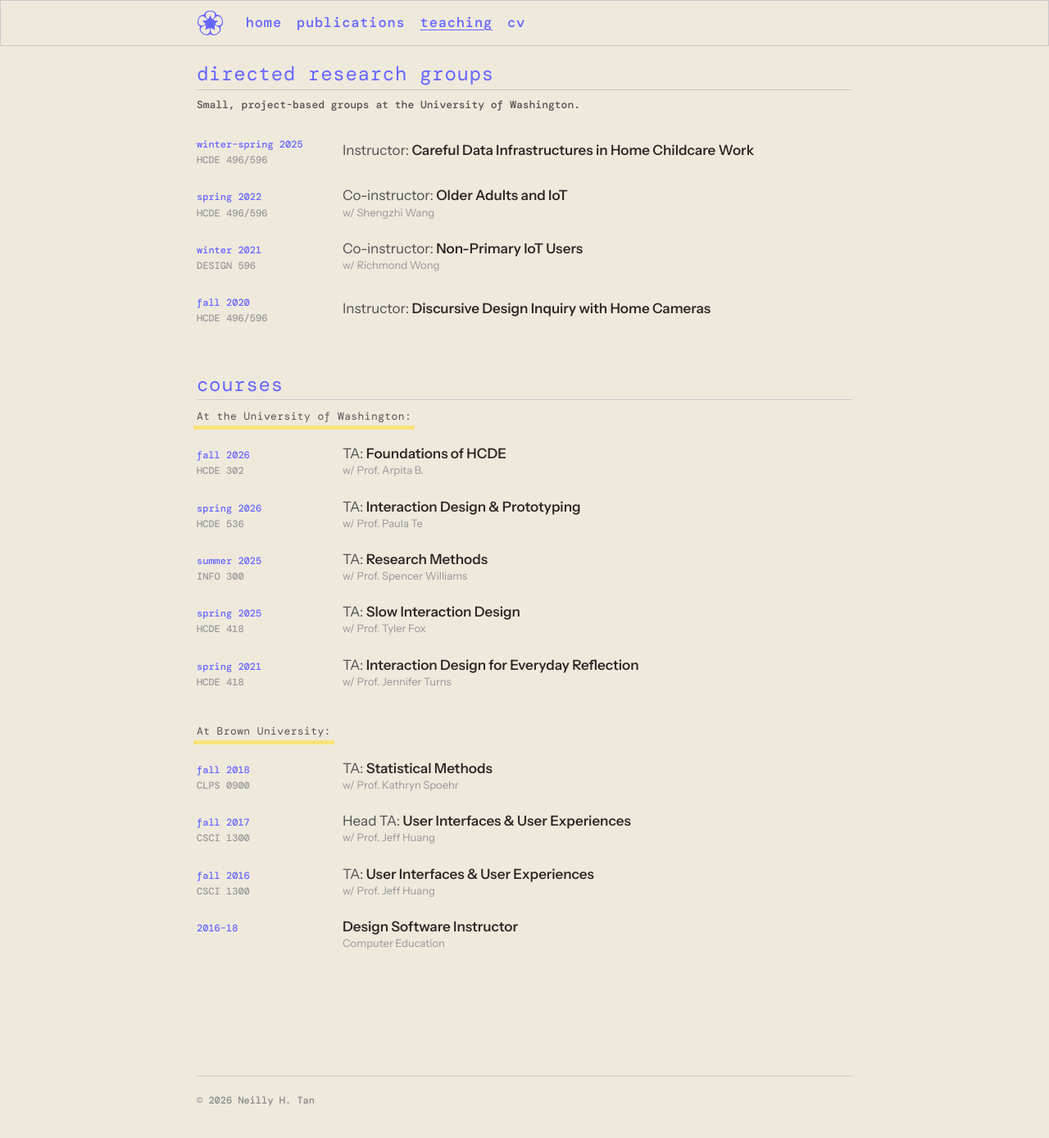
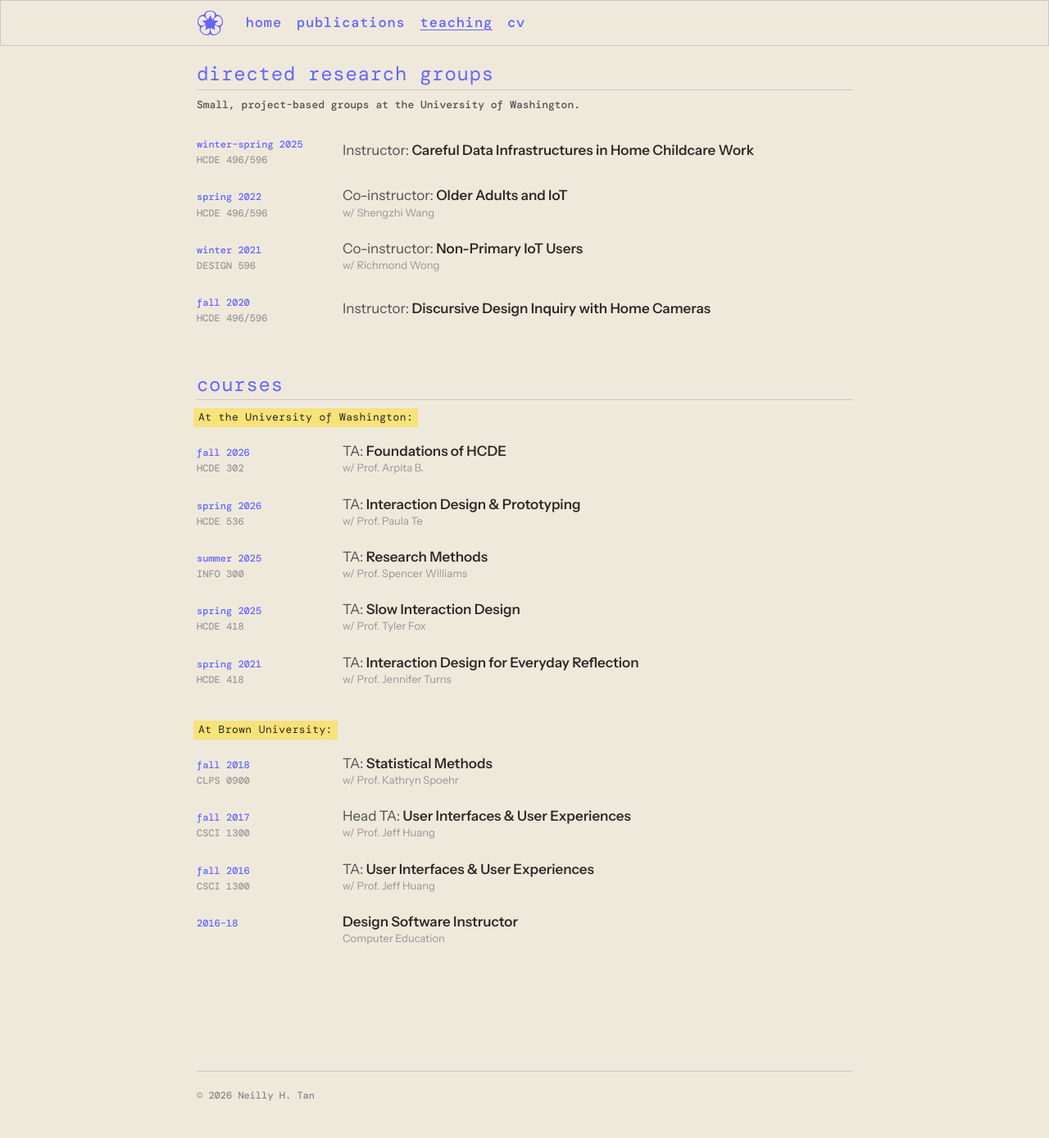
Before and after one commit to neillytan/neillytan.github.io, a Jekyll site: the page built from teaching.html, in a window 1280 px wide and 1400 px high, scrolled down 161 px. Shown: the top 1388 px of the window at 82% size. Built offline with Jekyll 4.4.1, drawn with Linux system fonts in a browser that asks for light colours; some web fonts are replaced.

Commit message:
Teaching subheadings: full yellow rectangle
Co-Authored-By: Claude Opus 5.5 <noreply@anthropic.com>

```diff
--- a/assets/css/style.css
+++ b/assets/css/style.css
@@ -148,7 +148,7 @@ p { margin: 0 0 1rem; }
 .teach .pub-single { align-self: center; }
 .teach .pub-single .pub-title { margin-bottom: 0 !important; }
 .teach .pub-meta { font-size: 13px; color: #999; margin-top: -6.6px !important; }
-.teach-subhead { grid-column: 1 / -1; justify-self: start; margin: 6px 0 -4px -4px; padding: 0 4px 5px; font-family: var(--heading-font); font-size: 13px; font-weight: 400; letter-spacing: 0.03em; color: #555; background: linear-gradient(var(--highlight), var(--highlight)) left bottom / 100% 5px no-repeat; }
+.teach-subhead { grid-column: 1 / -1; justify-self: start; margin: 6px 0 -4px -4px; padding: 1px 6px; font-family: var(--heading-font); font-size: 13px; font-weight: 400; letter-spacing: 0.03em; color: var(--text); background: var(--highlight); }
 .teach-subhead ~ .teach-subhead { margin-top: 18px; }
 .teach .pub-list > .teach-subhead:first-child { margin-top: -14px; }
 .teach-role { font-weight: 420; color: #555; }
```
